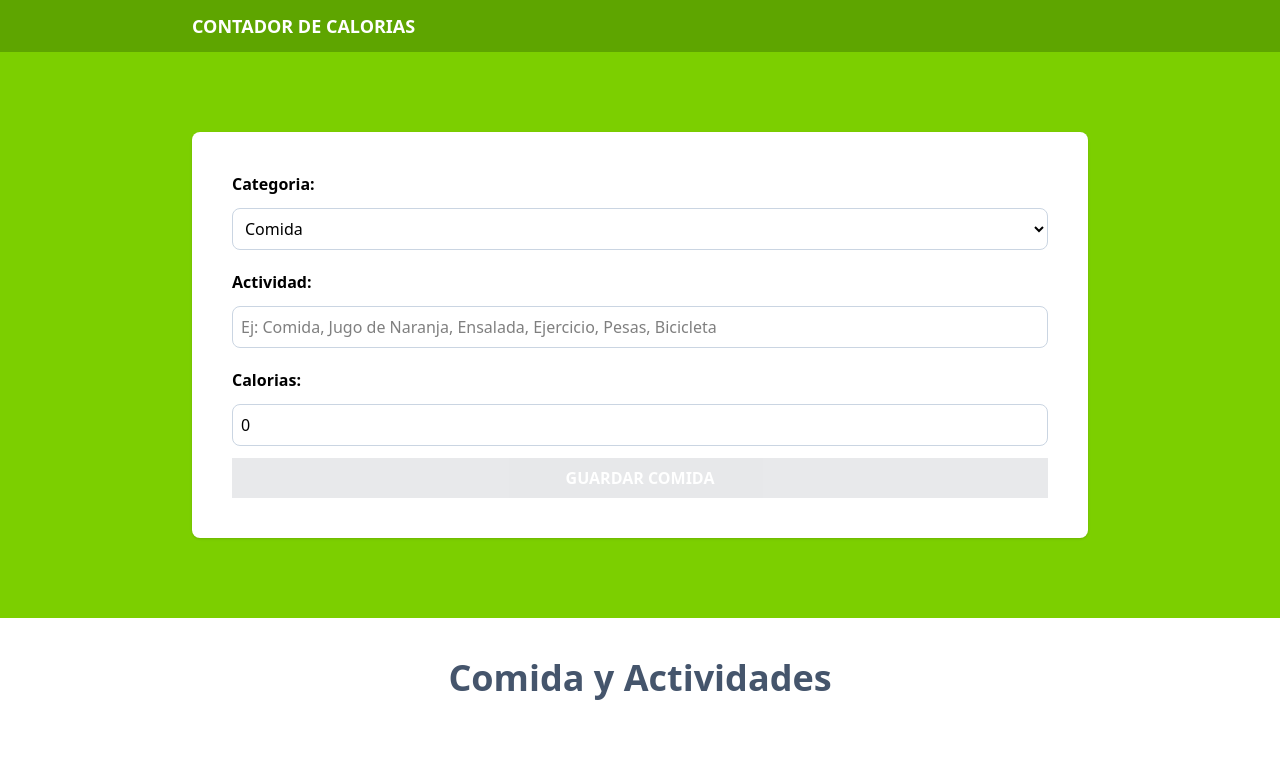
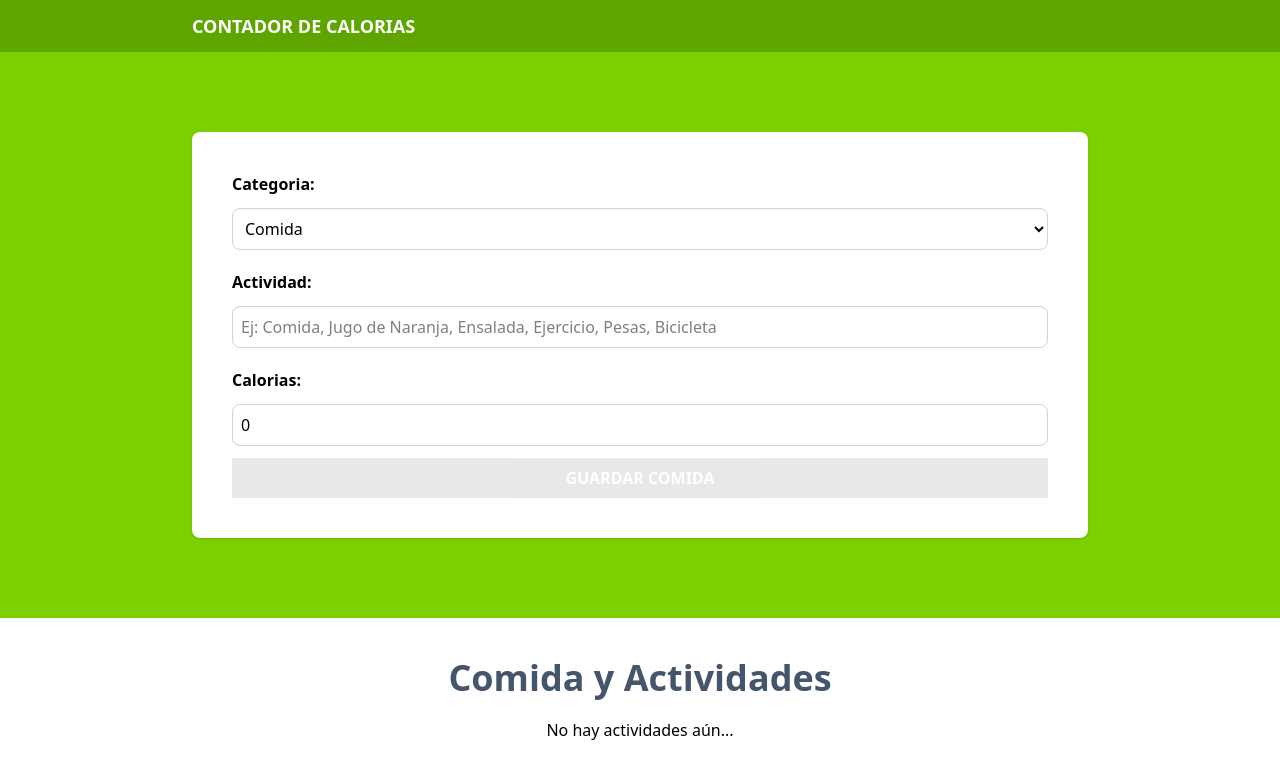
Before and after one commit to lautaroVal/contador-de-calorias, a React app: page / in a window 1280 px wide. Shown: the top 778 px of the page. Built offline with nearby package versions, Linux system fonts and the light colour scheme; the HTML template or start-up script is replaced by a standard one.

Commit message:
Mostrando un mensaje cuando no hay actividades

```diff
--- a/src/components/ActivityList.tsx
+++ b/src/components/ActivityList.tsx
@@ -15,13 +15,16 @@
     (category: Activity['category']) => categories.map(cat => cat.id === category ? cat.name : '')
   ,[activities])
 
+  const isEmptyActivities = useMemo(() => activities.length === 0,[activities])
+
   return (
     <>
     <h2 className="text-4xl font-bold text-slate-600 text-center">
       Comida y Actividades
       </h2>
 
-    {activities.map(activity=> (
+    {isEmptyActivities ? <p className="text-center py-5">No hay actividades aún...</p> :
+    activities.map(activity=> (
       <div key={activity.id} className="px-5 py-10 bg-white mt-5 flex justify-between">
 
         <div className="space-y-2 relative">
```
